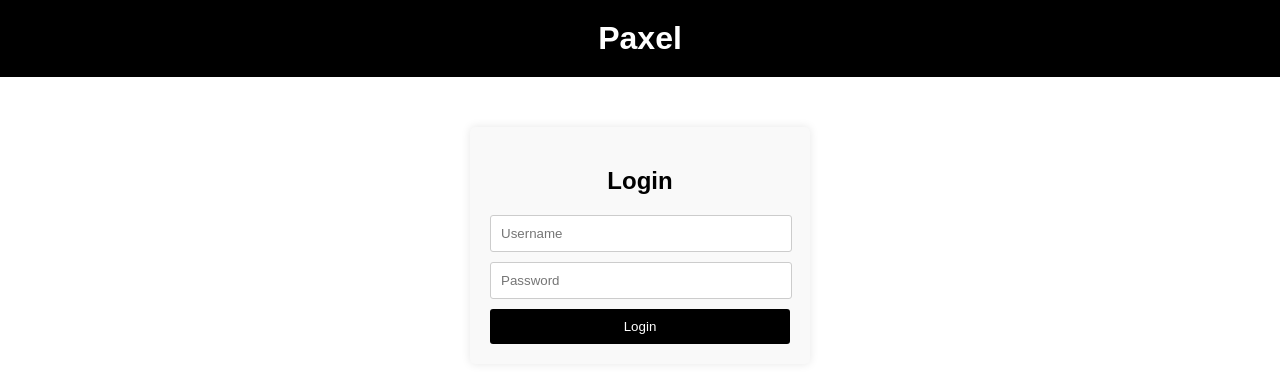
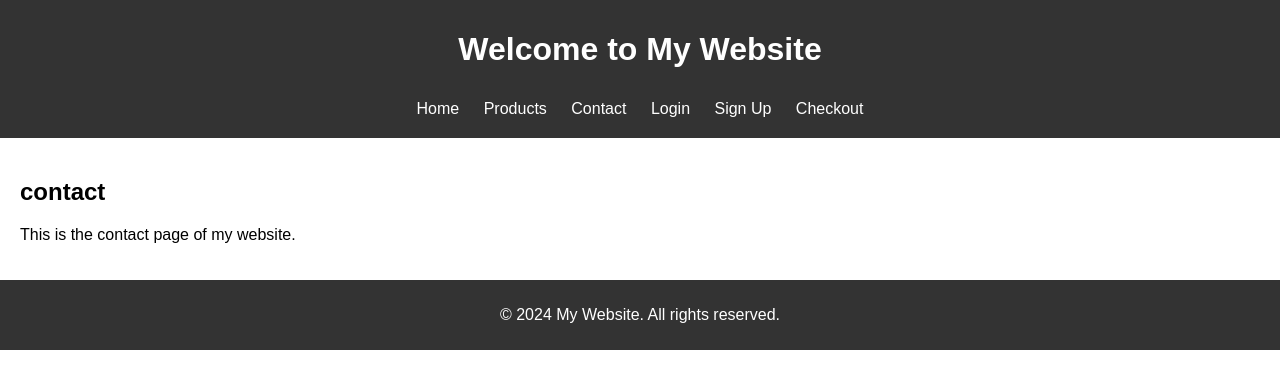
Before and after one commit to leebrooksmk/aoifelong, a plain HTML site: page profile.html in a window 1280 px wide. Drawn offline with Linux system fonts and the light colour scheme.

Commit message:
Update profile.html

```diff
--- a/profile.html
+++ b/profile.html
@@ -3,88 +3,52 @@
 <head>
     <meta charset="UTF-8">
     <meta name="viewport" content="width=device-width, initial-scale=1.0">
-<title>Paxel - Login</title>
+    <title>contact</title>
     <style>
+        /* Basic CSS styles */
         body {
+            font-family: Arial, sans-serif;
             margin: 0;
             padding: 0;
-        font-family: Arial, sans-serif;
         }
-    header {
-        background-color: #000;
+        header, nav, footer {
+            background-color: #333;
             color: #fff;
+            text-align: center;
+            padding: 10px 0;
+        }
+        nav a {
+            color: #fff;
+            text-decoration: none;
+            margin: 0 10px;
+        }
+        main {
             padding: 20px;
-        text-align: center;
-    }
-    header h1 {
-        margin: 0;
-    }
-    .login-container {
-        width: 300px;
-        margin: 50px auto;
-        background-color: #f9f9f9;
-        padding: 20px;
-        border-radius: 5px;
-        box-shadow: 0 0 10px rgba(0, 0, 0, 0.1);
-    }
-    .login-container h2 {
-        text-align: center;
-    }
-    .login-container input[type="text"],
-    .login-container input[type="password"] {
-        width: calc(100% - 20px);
-        padding: 10px;
-        margin-bottom: 10px;
-        border: 1px solid #ccc;
-        border-radius: 3px;
-    }
-    .login-container input[type="submit"] {
-        width: 100%;
-        padding: 10px;
-        background-color: #000;
-        color: #fff;
-        border: none;
-        border-radius: 3px;
-        cursor: pointer;
-    }
-    .login-container input[type="submit"]:hover {
-        background-color: #333;
         }
     </style>
 </head>
 <body>
 
 <header>
-    <h1>Paxel</h1>
+    <h1>Welcome to My Website</h1>
+    <nav>
+        <a href="index.html">Home</a>
+        <a href="products.html">Products</a>
+        <a href="contact.html">Contact</a>
+        <a href="login.html">Login</a>
+        <a href="signup.html">Sign Up</a>
+        <a href="checkout.html">Checkout</a>
+    </nav>
 </header>
 
-<div class="login-container">
-    <h2>Login</h2>
-    <form id="loginForm">
-        <input type="text" id="username" placeholder="Username" required>
-        <input type="password" id="password" placeholder="Password" required>
-        <input type="submit" value="Login">
-    </form>
-</div>
+<main>
+    <h2>contact</h2>
+    <p>This is the contact page of my website.</p>
+</main>
 
-<script>
-    document.getElementById("loginForm").addEventListener("submit", function(event) {
-        event.preventDefault(); // Prevent the form from submitting
-
-        // For simplicity, let's check the hardcoded credentials
-        var username = document.getElementById("username").value;
-        var password = document.getElementById("password").value;
-
-        // Check if the credentials are correct
-        if (username === "admin" && password === "1234") {
-            // Redirect to profile page
-            window.location.href = "profile.html";
-        } else {
-            // Alert for incorrect credentials (you can replace it with more user-friendly feedback)
-            alert("Invalid username or password. Please try again.");
-        }
-    });
-</script>
+<footer>
+    <p>&copy; 2024 My Website. All rights reserved.</p>
+</footer>
 
 </body>
 </html>
```
Lines whose indentation alone changed are shown as unchanged.
